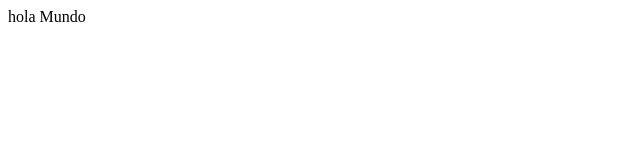
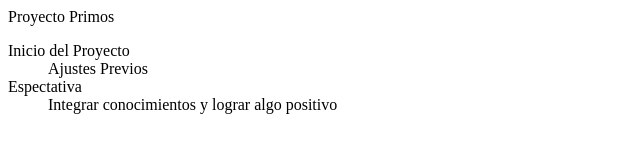
Before and after one commit to CristVl/ProyectoPrimos, a plain HTML site: page index.html in a window 1280 px wide. Shown: the whole page, without its empty margins (0-640 px from the left). Drawn offline with Linux system fonts and the light colour scheme.

Commit message:
Modifique el contenido

```diff
--- a/index.html
+++ b/index.html
@@ -4,6 +4,12 @@
 	<title></title>
 </head>
 <body>
-hola Mundo
+Proyecto Primos
 </body>
+<dl>
+<dt>Inicio del Proyecto</dt>
+<dd>Ajustes Previos</dd>
+<dt>Espectativa</dt>
+<dd>Integrar conocimientos y lograr algo positivo</dd>
+</dl>
 </html>
```
